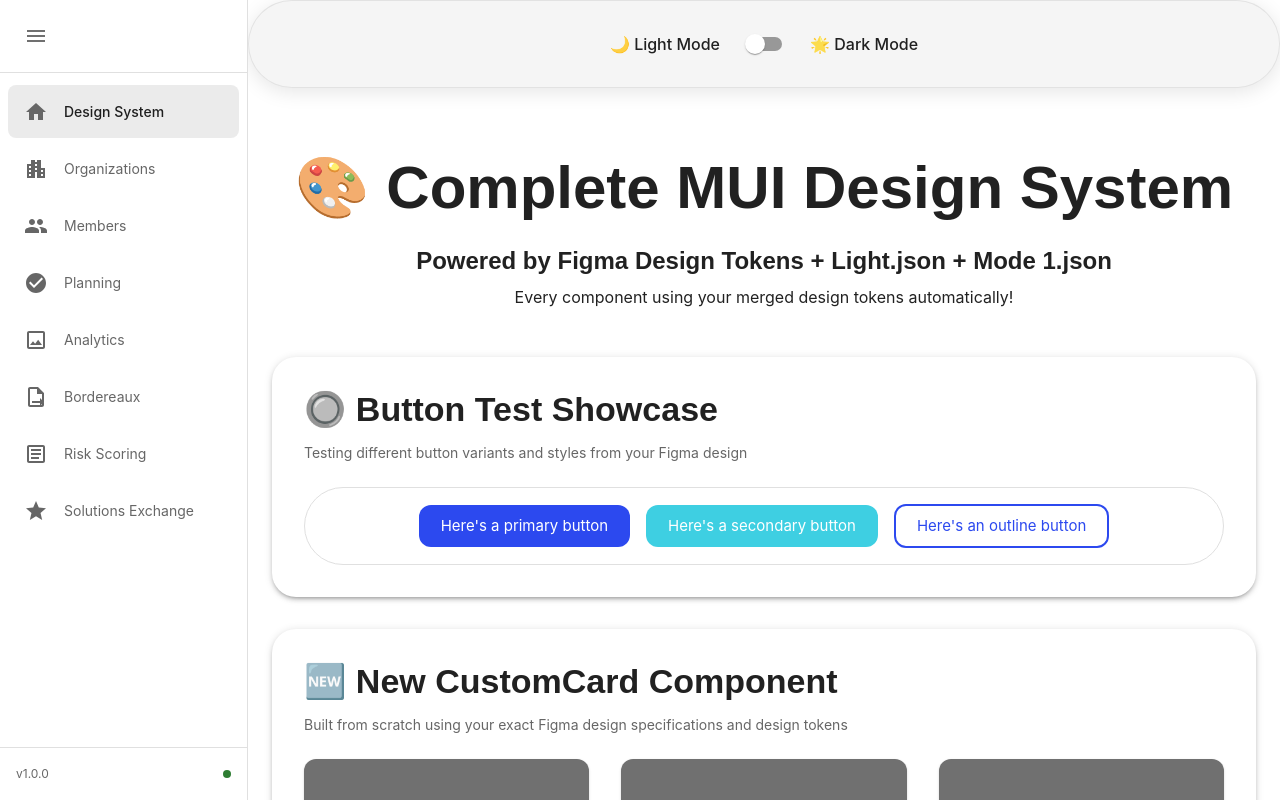
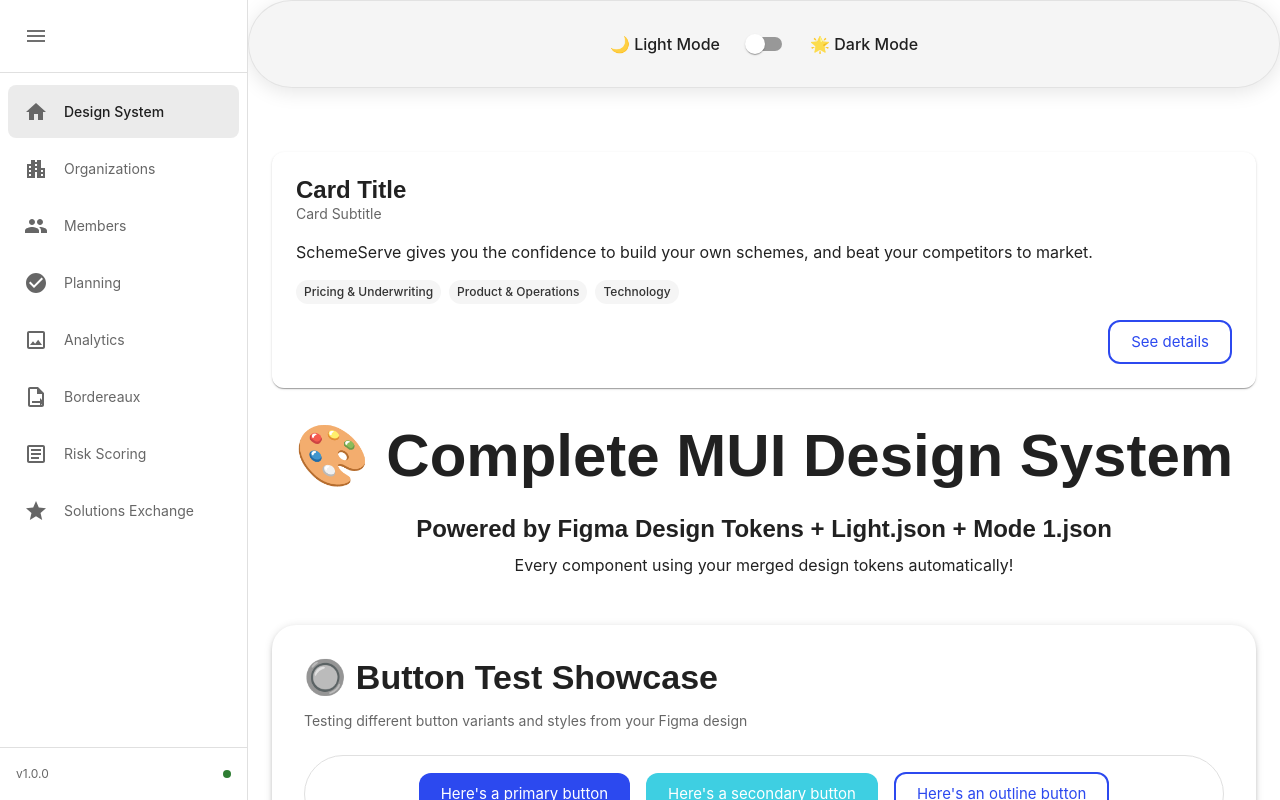
Before and after one commit to d3-jon-allen/Figma-MUI, a React (Vite) app: page / in a window 1280 px wide. Shown: the top 800 px of the page. Built offline with nearby package versions, Linux system fonts and the light colour scheme.

Commit message:
create simple card

```diff
--- a/src/App.tsx
+++ b/src/App.tsx
@@ -26,6 +26,7 @@
 // Import all icons from the icons folder
 import * as Icons from './components/icons';
 import CustomCardNew from './components/CustomCardNew';
+import { SimpleCard } from './components';
 import SidebarNavigation from './components/SidebarNavigation';
 import SolutionsExchange from './pages/SolutionsExchange';
 
@@ -136,6 +137,10 @@
       backgroundColor: 'var(--theme-page-background)',
       minHeight: '100vh'
     }}>
+      {/* SimpleCard showcase at top */}
+      <Box sx={{ mb: 4 }}>
+        <SimpleCard />
+      </Box>
       {/* Header */}
       <Box sx={{ mb: 6, textAlign: 'center' }}>
         <Typography variant="h2" component="h1" gutterBottom>
--- /dev/null
+++ b/src/components/SimpleCard.tsx
@@ -0,0 +1,198 @@
+import React from 'react'
+import { Box, Paper, Typography, Chip, Button } from './local'
+
+interface Action {
+  label: string
+  variant?: 'contained' | 'outlined' | 'text'
+  color?: 'primary' | 'secondary' | 'error' | 'warning' | 'info' | 'success'
+  onClick?: () => void
+}
+
+export interface SimpleCardProps {
+  title?: string
+  subtitle?: string
+  content?: string
+  categories?: string[]
+  buttonLabel?: string
+  buttonVariant?: 'contained' | 'outlined' | 'text'
+  buttonColor?: 'primary' | 'secondary' | 'error' | 'warning' | 'info' | 'success'
+  showAvatar?: boolean
+  avatarText?: string
+  className?: string
+  actions?: Action[]
+}
+
+const defaultCategories = [
+  'Pricing & Underwriting',
+  'Product & Operations',
+  'Technology',
+]
+
+const SimpleCard: React.FC<SimpleCardProps> = ({
+  title = 'Card Title',
+  subtitle = 'Card Subtitle',
+  content = 'SchemeServe gives you the confidence to build your own schemes, and beat your competitors to market.',
+  categories = defaultCategories,
+  buttonLabel = 'See details',
+  buttonVariant = 'outlined',
+  buttonColor = 'primary',
+  showAvatar = false,
+  avatarText = 'H',
+  className = '',
+  actions,
+}) => {
+  const resolvedActions: Action[] = actions ?? [
+    { label: buttonLabel, variant: buttonVariant, color: buttonColor },
+  ]
+
+  return (
+    <Paper
+      elevation={1}
+      className={`flex flex-col items-start justify-start relative w-full ${className}`}
+      sx={{
+        backgroundColor: 'var(--theme-background-paper)',
+        borderRadius: '12px',
+        overflow: 'hidden',
+        boxShadow:
+          '0px 1px 3px 0px rgba(0,0,0,0.12), 0px 1px 1px 0px rgba(0,0,0,0.14), 0px 2px 1px -1px rgba(0,0,0,0.20)',
+      }}
+    >
+      <Box
+        sx={{
+          display: 'flex',
+          flexDirection: 'column',
+          gap: '16px',
+          padding: '24px',
+          width: '100%',
+        }}
+      >
+        <Box sx={{ display: 'flex', gap: '16px', alignItems: 'center', width: '100%' }}>
+          {showAvatar && (
+            <Box
+              sx={{
+                width: 40,
+                height: 40,
+                borderRadius: '50%',
+                backgroundColor: 'var(--theme-action-selected)',
+                color: 'var(--theme-text-primary)',
+                display: 'flex',
+                alignItems: 'center',
+                justifyContent: 'center',
+                fontWeight: 600,
+                flexShrink: 0,
+              }}
+            >
+              {avatarText?.slice(0, 1).toUpperCase()}
+            </Box>
+          )}
+          <Box sx={{ display: 'flex', flexDirection: 'column', justifyContent: 'center', minWidth: 0 }}>
+            <Typography
+              variant="h3"
+              sx={{
+                fontFamily: 'var(--theme-font-family-nunito)',
+                fontSize: '24px',
+                fontWeight: 400,
+                lineHeight: 1.167,
+                color: 'var(--theme-text-primary)',
+                margin: 0,
+                padding: 0,
+                overflow: 'hidden',
+                textOverflow: 'ellipsis',
+                whiteSpace: 'nowrap',
+              }}
+            >
+              {title}
+            </Typography>
+            <Typography
+              variant="body2"
+              sx={{
+                fontFamily: 'var(--theme-font-family-inter)',
+                fontSize: '14px',
+                fontWeight: 400,
+                lineHeight: 1.43,
+                color: 'var(--theme-text-secondary)',
+                margin: 0,
+                padding: 0,
+                overflow: 'hidden',
+                textOverflow: 'ellipsis',
+                whiteSpace: 'nowrap',
+              }}
+            >
+              {subtitle}
+            </Typography>
+          </Box>
+        </Box>
+
+        {content && (
+          <Typography
+            variant="body1"
+            sx={{
+              fontFamily: 'var(--theme-font-family-inter)',
+              fontSize: '16px',
+              fontWeight: 400,
+              lineHeight: 1.5,
+              color: 'var(--theme-text-primary)'
+            }}
+          >
+            {content}
+          </Typography>
+        )}
+
+        {categories.length > 0 && (
+          <Box
+            sx={{
+              display: 'flex',
+              flexWrap: 'wrap',
+              gap: '8px',
+              width: '100%',
+            }}
+          >
+            {categories.map((label, index) => (
+              <Chip
+                key={`${label}-${index}`}
+                label={label}
+                size="small"
+                variant="filled"
+                sx={{
+                  fontFamily: 'var(--theme-font-family-inter)',
+                  fontSize: '0.8125rem',
+                  lineHeight: '18px',
+                  borderRadius: '16px',
+                  height: '24px',
+                  margin: 0,
+                  '& .MuiChip-label': { padding: '0 8px' },
+                }}
+              />
+            ))}
+          </Box>
+        )}
+
+        {resolvedActions.length > 0 && (
+          <Box
+            sx={{
+              display: 'flex',
+              alignItems: 'center',
+              justifyContent: 'flex-end',
+              gap: '8px',
+              width: '100%',
+            }}
+          >
+            {resolvedActions.map((action, index) => (
+              <Button
+                key={index}
+                variant={action.variant || 'outlined'}
+                color={action.color || 'primary'}
+                size="large"
+                onClick={action.onClick}
+              >
+                {action.label}
+              </Button>
+            ))}
+          </Box>
+        )}
+      </Box>
+    </Paper>
+  )
+}
+
+export default SimpleCard
--- a/src/components/index.ts
+++ b/src/components/index.ts
@@ -5,3 +5,4 @@
 export { default as CustomCardNew } from './CustomCardNew';
 export { default as CustomCardNewFlat } from './CustomCardNewFlat';
 export { default as SidebarNavigation } from './SidebarNavigation';
+export { default as SimpleCard } from './SimpleCard';
```
Also changed, not shown: src/components/SimpleCard.figma.tsx (added, +60 -0 lines).
